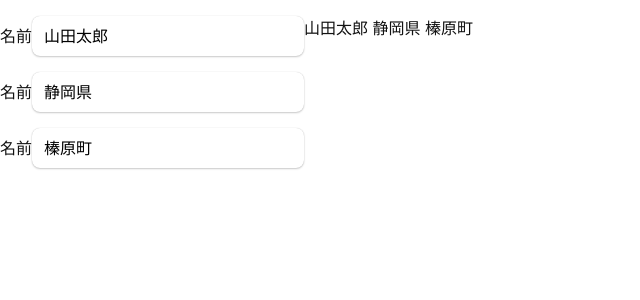
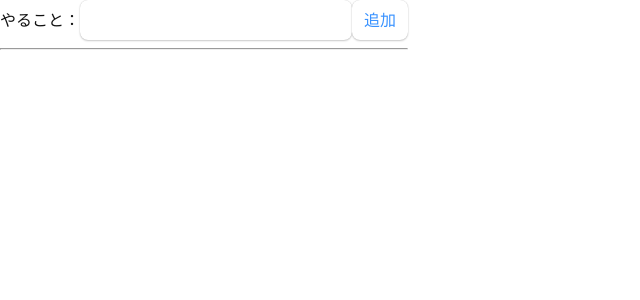
Before and after one commit to MofuMofu2/react-sandbox, a React (Create React App) app: page / in a window 1280 px wide. Shown: the top 300 px of the page, without its empty margins (0-640 px from the left). Built offline with nearby package versions, Linux system fonts and the light colour scheme.

Commit message:
feature: #53 TODOタスクを追加する実装を追加

```diff
--- /dev/null
+++ b/src/component/Todo/Todo.tsx
@@ -0,0 +1,52 @@
+import React, { useState } from "react";
+
+type TodoTask = {
+  id: number;
+  title: string;
+  created: Date;
+  isDone: boolean;
+};
+
+let maxId = 0;
+
+export default function Todo() {
+  const [title, setTitle] = useState("");
+  const [todo, setTodo] = useState<TodoTask[]>([]);
+
+  const handleChangeTitle = (e: React.ChangeEvent<HTMLInputElement>) => {
+    setTitle(e.target.value);
+  };
+
+  const handleClick = () => {
+    setTodo([
+      ...todo,
+      {
+        id: ++maxId,
+        title,
+        created: new Date(),
+        isDone: false,
+      },
+    ]);
+  };
+
+  return (
+    <div>
+      <label htmlFor="title">やること：</label>
+      <input
+        type="text"
+        name="title"
+        value={title}
+        onChange={handleChangeTitle}
+      />
+      <button type="button" onClick={handleClick}>
+        追加
+      </button>
+      <hr />
+      <ul>
+        {todo.map((item) => (
+          <li key={item.id}>{item.title}</li>
+        ))}
+      </ul>
+    </div>
+  );
+}
--- a/src/index.tsx
+++ b/src/index.tsx
@@ -2,7 +2,7 @@ import React from "react";
 import ReactDOM from "react-dom/client";
 import "./index.css";
 import reportWebVitals from "./reportWebVitals";
-import StateNext from "./component/State/StateNest";
+import Todo from "./component/Todo/Todo";
 
 if (process.env.NODE_ENV === "development") {
   void import("./mocks/browser").then(({ worker }) => {
@@ -14,7 +14,7 @@ const root = ReactDOM.createRoot(
   document.getElementById("root") as HTMLElement
 );
 
-root.render(<StateNext />);
+root.render(<Todo />);
 
 // If you want to start measuring performance in your app, pass a function
 // to log results (for example: reportWebVitals(console.log))
```
